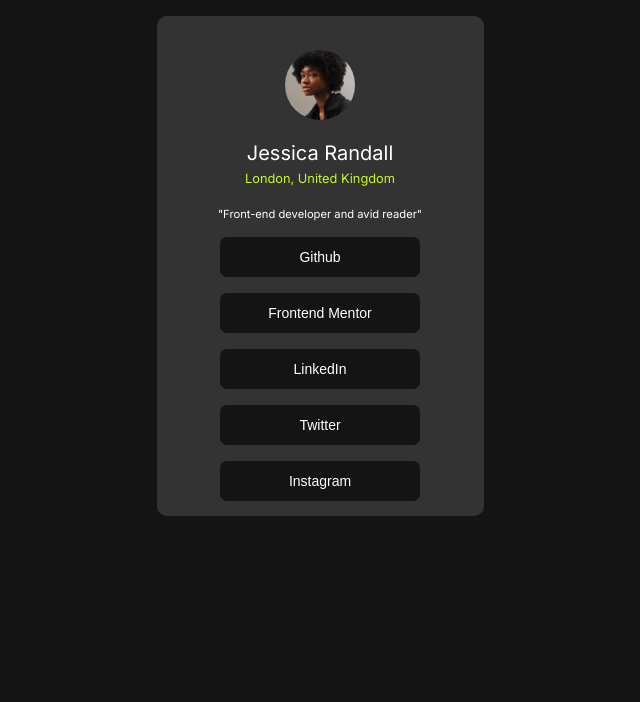
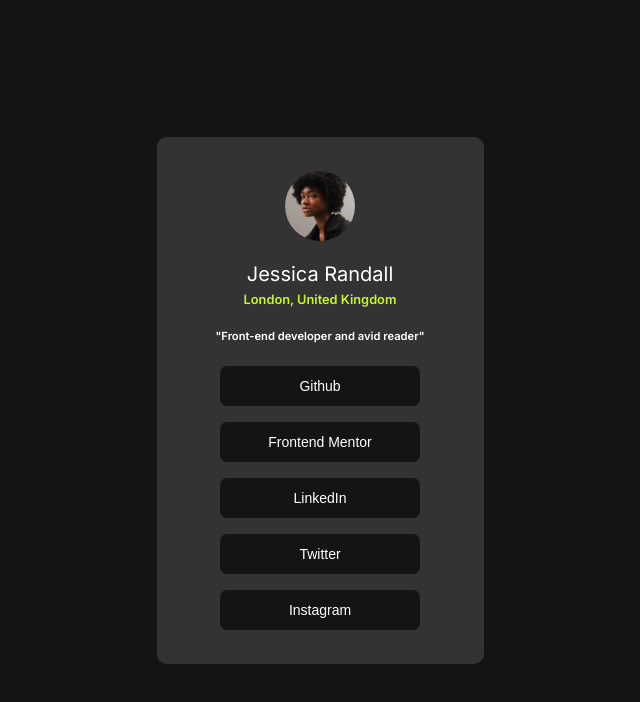
Before and after one commit to Jels0nB0nilla/social-links-profile-main, a plain HTML site: page index.html in a window 1280 px wide. Shown: the whole page, without its empty margins (320-960 px from the left). Drawn offline with Linux system fonts and the light colour scheme.

Commit message:
final revision

```diff
--- a/index.html
+++ b/index.html
@@ -24,6 +24,7 @@
     <link rel="stylesheet" href="main.css" />
   </head>
   <body>
+<container class="main">
         <section class="card">
           <div class="profile-pic">
             <img alt="qr code image" src="assets/images/avatar-jessica.jpeg" />
@@ -71,5 +72,6 @@
             >
           </div>
       </secton>
+      </container>
   </body>
 </html>
--- a/main.css
+++ b/main.css
@@ -29,14 +29,12 @@ li {
 
 html,
 body {
-  display: grid;
-  /* place-items: center center; */
   height: 100vh;
   background: var(--off-black);
   overflow: visible;
   font-family: 'Inter', sans-serif;
   font-optical-sizing: auto;
-  font-weight: 400, 600, 700;
+  font-weight: 600;
   font-style: normal;
   font-variation-settings: 'slnt' 0;
 }
@@ -72,13 +70,22 @@ h4 {
 }
 
 /* mobile styles */
+.main {
+  height: 100%;
+  display: grid;
+  grid-template-columns: 1fr 327px 1fr;
+  grid-template-areas: '. content .';
+  /* place-items: center center; */
+}
+
 .card {
   grid-column: 2/3;
   display: flex;
   flex-direction: column;
   align-items: center;
   width: 327px;
-  height: 500px;
+  height: 527px;
+  margin: auto 0;
   padding: 15px;
   border-radius: 10px;
   background: var(--grey);
@@ -160,8 +167,8 @@ button:hover {
   background: var(--green);
 }
 
-@media screen and (min-width: 800px) and (max-width: 3000px) {
+/* @media screen and (min-width: 900px) {
   .card {
-    margin-top: 2%;
+    margin: 2%;
   }
-}
+} */
```
